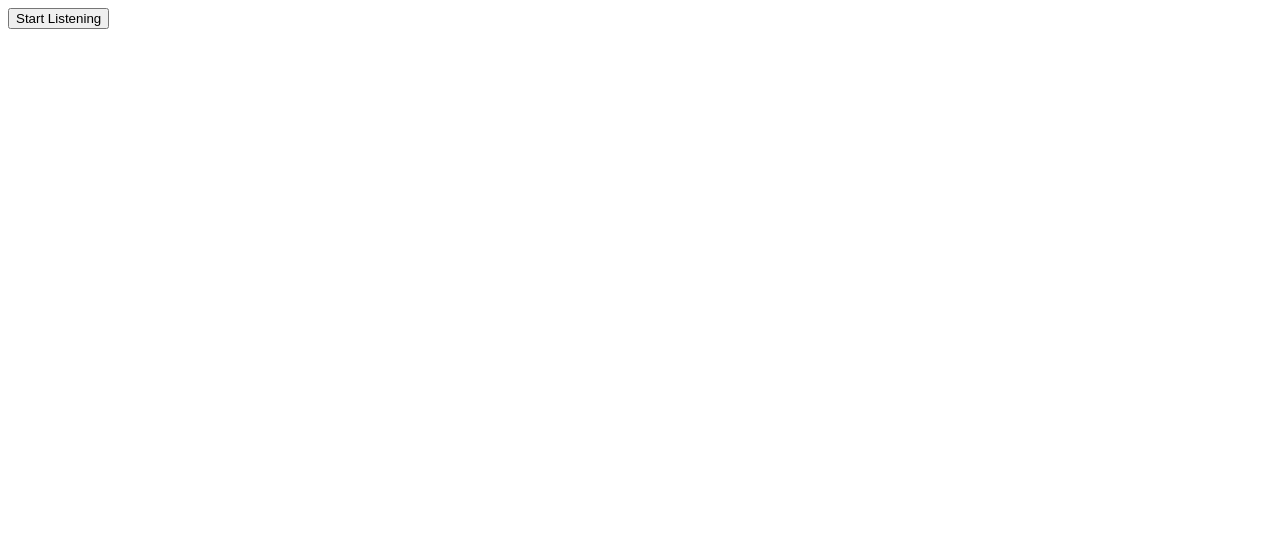
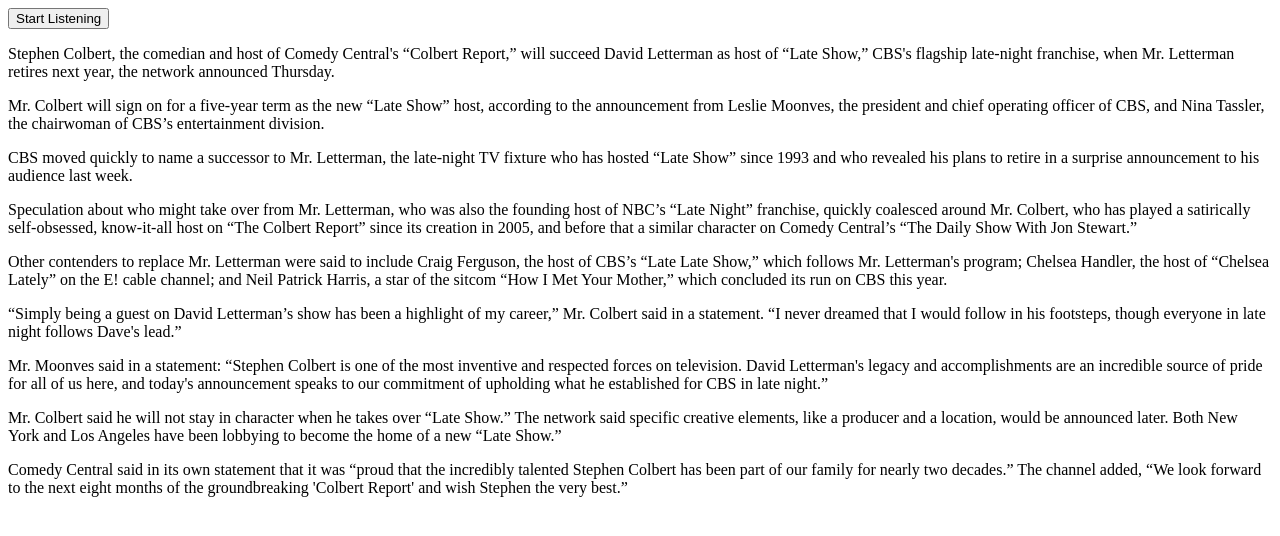
Before and after one commit to psaylor/ORCA, a plain HTML site: page index.html in a window 1280 px wide. Drawn offline with nearby package versions, Linux system fonts and the light colour scheme.

Commit message:
Added nyt article content for testing matching

```diff
--- a/index.html
+++ b/index.html
@@ -1,6 +1,7 @@
 <html>
 <head>
-  <script src="jquery-1.10.2.min.js"></script>
+  <script src="http://code.jquery.com/jquery-1.11.0.min.js"></script>
+  <script src="http://code.jquery.com/jquery-migrate-1.2.1.min.js"></script>
   <script src="index.js"></script>
 </head>
 
@@ -8,7 +9,25 @@
 
   <input id="speech-mic" type="button" value="Start Listening">
   <div id="tagged-query"></div>
+  <div class="article-content">
+    <p>Stephen Colbert, the comedian and host of Comedy Central&#39s <q>Colbert Report,</q> will succeed David Letterman as host of <q>Late Show,</q> CBS&#39s flagship late-night franchise, when Mr. Letterman retires next year, the network announced Thursday.</p>
 
+    <p>Mr. Colbert will sign on for a five-year term as the new <q>Late Show</q> host, according to the announcement from Leslie Moonves, the president and chief operating officer of CBS, and Nina Tassler, the chairwoman of CBS’s entertainment division.</p>
+
+    <p>CBS moved quickly to name a successor to Mr. Letterman, the late-night TV fixture who has hosted <q>Late Show</q> since 1993 and who revealed his plans to retire in a surprise announcement to his audience last week.</p>
+
+    <p>Speculation about who might take over from Mr. Letterman, who was also the founding host of NBC’s <q>Late Night</q> franchise, quickly coalesced around Mr. Colbert, who has played a satirically self-obsessed, know-it-all host on <q>The Colbert Report</q> since its creation in 2005, and before that a similar character on Comedy Central’s <q>The Daily Show With Jon Stewart.</q></p>
+
+    <p>Other contenders to replace Mr. Letterman were said to include Craig Ferguson, the host of CBS’s <q>Late Late Show,</q> which follows Mr. Letterman&#39s program; Chelsea Handler, the host of <q>Chelsea Lately</q> on the E! cable channel; and Neil Patrick Harris, a star of the sitcom <q>How I Met Your Mother,</q> which concluded its run on CBS this year.</p>
+
+    <p><q>Simply being a guest on David Letterman’s show has been a highlight of my career,</q> Mr. Colbert said in a statement. <q>I never dreamed that I would follow in his footsteps, though everyone in late night follows Dave&#39s lead.</q></p>
+
+    <p>Mr. Moonves said in a statement: <q>Stephen Colbert is one of the most inventive and respected forces on television. David Letterman&#39s legacy and accomplishments are an incredible source of pride for all of us here, and today&#39s announcement speaks to our commitment of upholding what he established for CBS in late night.</q></p>
+
+    <p>Mr. Colbert said he will not stay in character when he takes over <q>Late Show.</q> The network said specific creative elements, like a producer and a location, would be announced later. Both New York and Los Angeles have been lobbying to become the home of a new <q>Late Show.</q></p>
+
+    <p>Comedy Central said in its own statement that it was <q>proud that the incredibly talented Stephen Colbert has been part of our family for nearly two decades.</q> The channel added, <q>We look forward to the next eight months of the groundbreaking &#39Colbert Report&#39 and wish Stephen the very best.</q></p>
+  </div>
 </body>
 
 </html>
```
